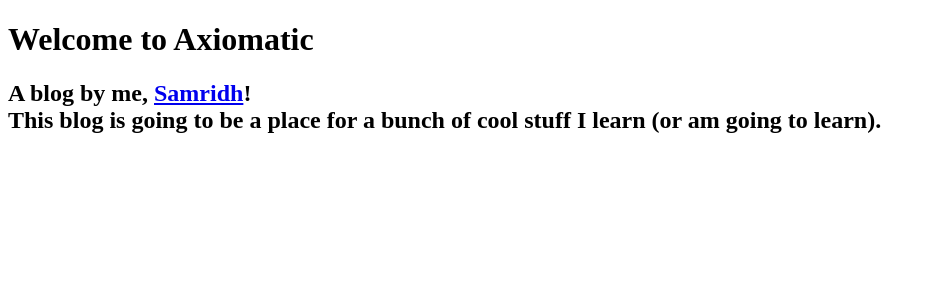
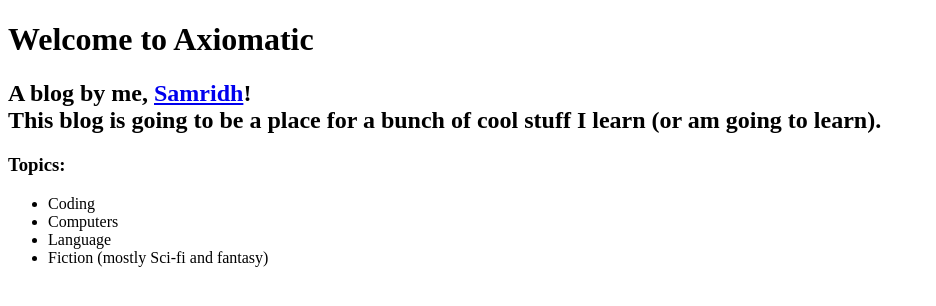
Before and after one commit to The5thAxiom/axiomatic-blog, a React (Create React App) app: page / in a window 1280 px wide. Shown: the top 306 px of the page, without its empty margins (0-936 px from the left). Built offline with nearby package versions, Linux system fonts and the light colour scheme; the HTML template or start-up script is replaced by a standard one.

Commit message:
added topics

```diff
--- a/src/App.tsx
+++ b/src/App.tsx
@@ -10,6 +10,13 @@ function App() {
                 This blog is going to be a place for a bunch of cool stuff I
                 learn (or am going to learn).
             </h2>
+            <h3>Topics:</h3>
+            <ul>
+                <li>Coding</li>
+                <li>Computers</li>
+                <li>Language</li>
+                <li>Fiction (mostly Sci-fi and fantasy) </li>
+            </ul>
         </>
     );
 }
```
